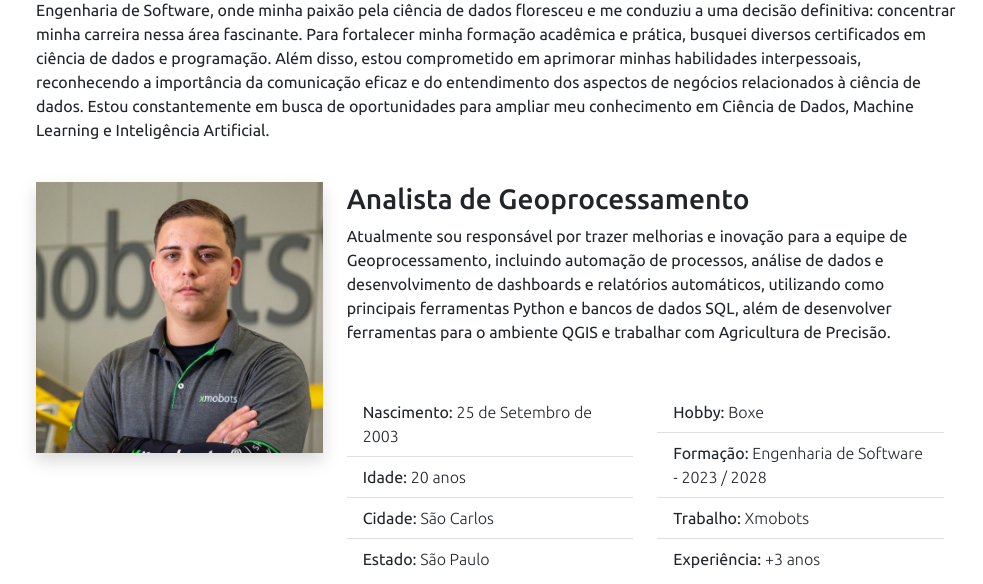
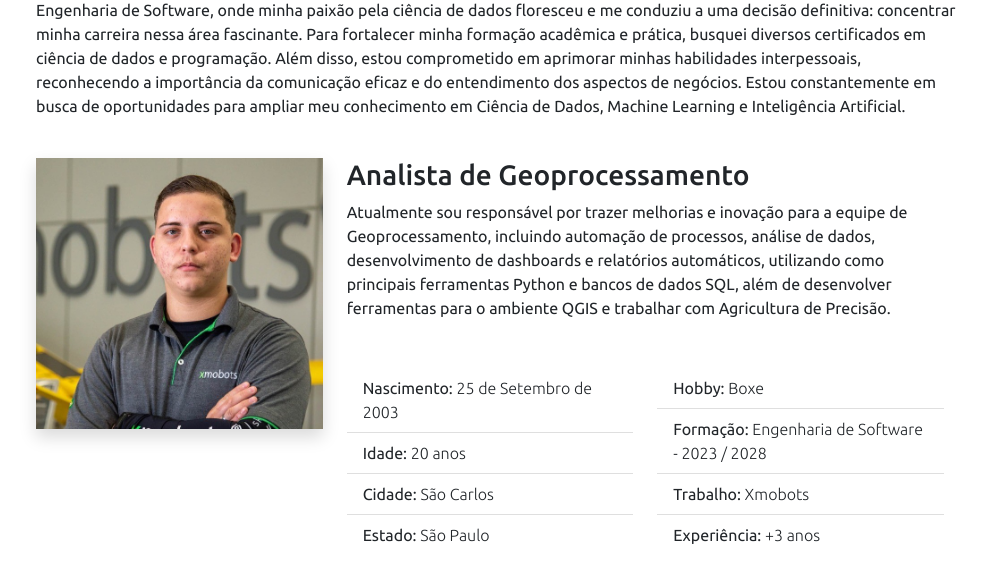
Before and after one commit to DevTheo25/Portfolio, a Flask app: page / in a window 1280 px wide. Shown: the part 984-1568 px from the top of the page, without its empty margins (276-1259 px from the left). Run offline with Flask 3, Linux system fonts and the light colour scheme; some libraries are stand-ins or nearby versions.

Commit message:
Finalização

```diff
--- a/templates/index.html
+++ b/templates/index.html
@@ -95,7 +95,7 @@
 
                 <div class="col-md-12" data-anime="down">
                     <h2 class="pt-3">Sobre</h2>
-                    <p>Sou um profissional com 2 anos de experiência em desenvolvimento de software e análise de dados utilizando Python. Durante esse período, acumulei diversas experiências em análise de dados de diferentes tipos, como geoespacial, quantitativa e qualitativa, além de uma sólida experiência em automações de processos. Atualmente, estou cursando o segundo ano de Engenharia de Software, onde minha paixão pela ciência de dados floresceu e me conduziu a uma decisão definitiva: concentrar minha carreira nessa área fascinante. Para fortalecer minha formação acadêmica e prática, busquei diversos certificados em ciência de dados e programação. Além disso, estou comprometido em aprimorar minhas habilidades interpessoais, reconhecendo a importância da comunicação eficaz e do entendimento dos aspectos de negócios relacionados à ciência de dados. Estou constantemente em busca de oportunidades para ampliar meu conhecimento em Ciência de Dados, Machine Learning e Inteligência Artificial.</p>
+                    <p>Sou um profissional com 2 anos de experiência em desenvolvimento de software e análise de dados utilizando Python. Durante esse período, acumulei diversas experiências em análise de dados de diferentes tipos, como geoespacial, quantitativa e qualitativa, além de uma sólida experiência em automações de processos. Atualmente, estou cursando o segundo ano de Engenharia de Software, onde minha paixão pela ciência de dados floresceu e me conduziu a uma decisão definitiva: concentrar minha carreira nessa área fascinante. Para fortalecer minha formação acadêmica e prática, busquei diversos certificados em ciência de dados e programação. Além disso, estou comprometido em aprimorar minhas habilidades interpessoais, reconhecendo a importância da comunicação eficaz e do entendimento dos aspectos de negócios. Estou constantemente em busca de oportunidades para ampliar meu conhecimento em Ciência de Dados, Machine Learning e Inteligência Artificial.</p>
                 </div>
 
                 <div class="row mt-4">
@@ -104,8 +104,9 @@
                     </div>
 
                     <div class="col-md-8" data-anime="right">
+
                         <h3>Analista de Geoprocessamento</h3>
-                        <p>Atualmente sou responsável por trazer melhorias e inovação para a equipe de Geoprocessamento, incluindo automação de processos, análise de dados e desenvolvimento de dashboards e relatórios automáticos, utilizando como principais ferramentas Python e bancos de dados SQL, além de desenvolver ferramentas para o ambiente QGIS e trabalhar com Agricultura de Precisão.</p>
+                        <p>Atualmente sou responsável por trazer melhorias e inovação para a equipe de Geoprocessamento, incluindo automação de processos, análise de dados, desenvolvimento de dashboards e relatórios automáticos, utilizando como principais ferramentas Python e bancos de dados SQL, além de desenvolver ferramentas para o ambiente QGIS e trabalhar com Agricultura de Precisão.</p>
 
 
                         <div class="row mt-5 mb-5">
@@ -325,10 +326,9 @@
                             aria-label="Slide 2"></button>
                     </div>
 
-                    <!-- Incio carrosel-->
+
                     <div class="carousel-inner">
 
-                        <!-- Inicio do primeiro carrosel com 3 projetos cada, aonde devo adiconar meus futuros projetos -->
                         <div class="carousel-item active" data-bs-interval="10000">
                             <div class="row row-cols-1 row-cols-md-3 g-4">
                                 <div class="col">
@@ -336,17 +336,12 @@
                                         <img src="../static/img/portfolio_img.png" class="card-img-top zoom-img"
                                             alt="Portfólio Responsivo">
                                         <div class="card-body">
-                                            <h5 class="card-title">Portfólio Responsivo</h5>
-                                            <p class="card-text">Projeto de portfolio responsivo pessoal, utilizando Python, HTML, CSS e JavaScript</p>
+                                            <h5 class="card-title">Portfólio</h5>
+                                            <p class="card-text">Este projeto é um portfólio pessoal desenvolvido com o intuito de apresentar meu trabalho, experiências, habilidades e projetos. Utiliza HTML, CSS, Boostrap, Java Script e Python.</p>
                                             <div class="d-flex justify-content-center">
                                                 <a href="https://github.com/DevTheo25/Portfolio"
                                                     target='_blank' class="btn btn-outline-dark me-3"><i
                                                         class="bi bi-github"></i></a>
-
-                                                <div class="d-flex justify-content-center">
-                                                    <a href="..." target='_blank'
-                                                        class="btn btn-outline-primary"><i class="bi bi-link-45deg"></i></a>
-                                                </div>
                                             </div>
 
                                         </div>
@@ -393,17 +388,34 @@
                             </div>
                         </div>
 
-                        <!-- Inicio do segundo carrosel com 3 projetos cada, aonde devo adiconar meus futuros projetos -->
-                        <div class="carousel-item" data-bs-interval="2000">
+                        <div class="carousel-item" data-bs-interval="10000">
                             <div class="row row-cols-1 row-cols-md-3 g-4">
 
+                                <div class="col">
+                                    <div class="card" style="height: 500px;">
+                                        <img src="../static/img/portfolio_img.png" class="card-img-top zoom-img"
+                                            alt="Portfólio Responsivo">
+                                        <div class="card-body">
+                                            <h5 class="card-title">Portfólio</h5>
+                                            <p class="card-text">Este projeto é um portfólio pessoal desenvolvido com o intuito de apresentar meu trabalho, experiências, habilidades e projetos. Utiliza HTML, CSS, Boostrap, Java Script e Python.</p>
+                                            <div class="d-flex justify-content-center">
+                                                <a href="https://github.com/DevTheo25/Portfolio"
+                                                    target='_blank' class="btn btn-outline-dark me-3"><i
+                                                        class="bi bi-github"></i></a>
+
+
+                                            </div>
+
+                                        </div>
+                                    </div>
+                                </div>
                                 <div class="col">
                                     <div class="card" style="height: 500px;">
                                         <img src="../static/img/xpresso_img.png" class="card-img-top zoom-img"
                                             alt="Xpresso">
                                         <div class="card-body">
                                             <h5 class="card-title">Xpresso</h5>
-                                            <p class="card-text">Um aplicativo para fazer a administração de uma loja de vendas de alimentos, com utiliação de bando de dados SQL e Python no Front End e Back End</p>
+                                            <p class="card-text">Um aplicativo desenvolvido inteiramente em Python para a controle e administração de uma Cafeteria. Utiliza bancos de dados SQL para armazenar e gerenciar informações essenciais do negócio.</p>
                                             <div class="d-flex justify-content-center">
                                                 <a href="https://github.com/DevTheo25/App_Xpresso?tab=readme-ov-file"
                                                     target='_blank' class="btn btn-outline-dark me-3"><i
@@ -413,37 +425,28 @@
                                     </div>
                                 </div>
 
+
                                 <div class="col">
                                     <div class="card" style="height: 500px;">
-                                        <img src="../static/img/xpresso_img.png" class="card-img-top zoom-img"
+                                        <img src="../static/img/bills_controls_img.png" class="card-img-top zoom-img"
                                             alt="Xpresso">
                                         <div class="card-body">
-                                            <h5 class="card-title">Xpresso</h5>
-                                            <p class="card-text">Um aplicativo para fazer a administração de uma loja de vendas de alimentos, com utiliação de bando de dados SQL e Python no Front End e Back End</p>
+                                            <h5 class="card-title">Bills Control</h5>
+                                            <p class="card-text">Um aplicativo para gerenciamento de contas, com a possibilidade de salvar informações de cartões. Foi desenvolvido inteiramente em Python, utilizando banco de dados SQL e o framework "Flet".</p>
                                             <div class="d-flex justify-content-center">
-                                                <a href="https://github.com/DevTheo25/App_Xpresso?tab=readme-ov-file"
+                                                <a href="https://github.com/DevTheo25/Bills_control"
                                                     target='_blank' class="btn btn-outline-dark me-3"><i
                                                         class="bi bi-github"></i></a>
+
+                                                <div class="d-flex justify-content-center">
+                                                    <a href="https://www.linkedin.com/posts/daniel-silva-b73857214_python-software-aplicativo-activity-7141931273836572672-DQrU?utm_source=share&utm_medium=member_desktop" target='_blank'
+                                                        class="btn btn-outline-primary"><i class="bi bi-link-45deg"></i></a>
+                                                </div>
                                             </div>
                                         </div>
                                     </div>
                                 </div>
 
-                                <div class="col">
-                                    <div class="card" style="height: 500px;">
-                                        <img src="../static/img/xpresso_img.png" class="card-img-top zoom-img"
-                                            alt="Xpresso">
-                                        <div class="card-body">
-                                            <h5 class="card-title">Xpresso</h5>
-                                            <p class="card-text">Um aplicativo para fazer a administração de uma loja de vendas de alimentos, com utiliação de bando de dados SQL e Python no Front End e Back End</p>
-                                            <div class="d-flex justify-content-center">
-                                                <a href="https://github.com/DevTheo25/App_Xpresso?tab=readme-ov-file"
-                                                    target='_blank' class="btn btn-outline-dark me-3"><i
-                                                        class="bi bi-github"></i></a>
-                                            </div>
-                                        </div>
-                                    </div>
-                                </div>
 
 
                             </div>
@@ -477,7 +480,7 @@
 
                     <div class="col-md-5">
 
-                        <div class="cardS p-5 shadow border-0">
+                        <div class="cardS p-5 shadow border-0 " data-anime="left">
 
                             <div class="endereco">
                                 <h4><i class="bi bi-geo-alt"></i> Localização:</h4>
@@ -496,7 +499,7 @@
                     </div>
 
                     <div class="col-md-7 mt-5 mt-md-0">
-                        <div class="cardS p-5 h-100 shadow border-0">
+                        <div class="cardS p-5 h-100 shadow border-0" data-anime="right">
 
 
                             <form class="row g-3" action="https://formspree.io/f/xnqebegk" method="POST">
```
Also changed, not shown: README.md.
